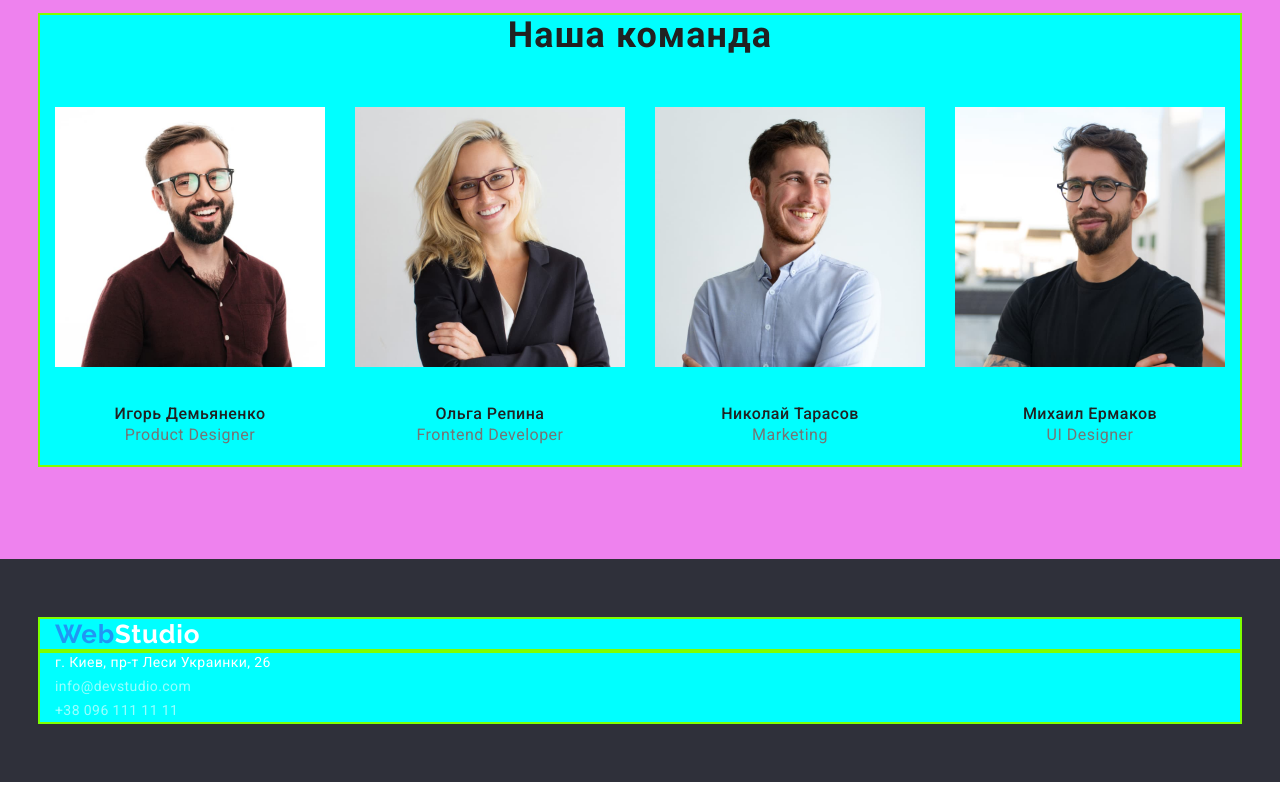
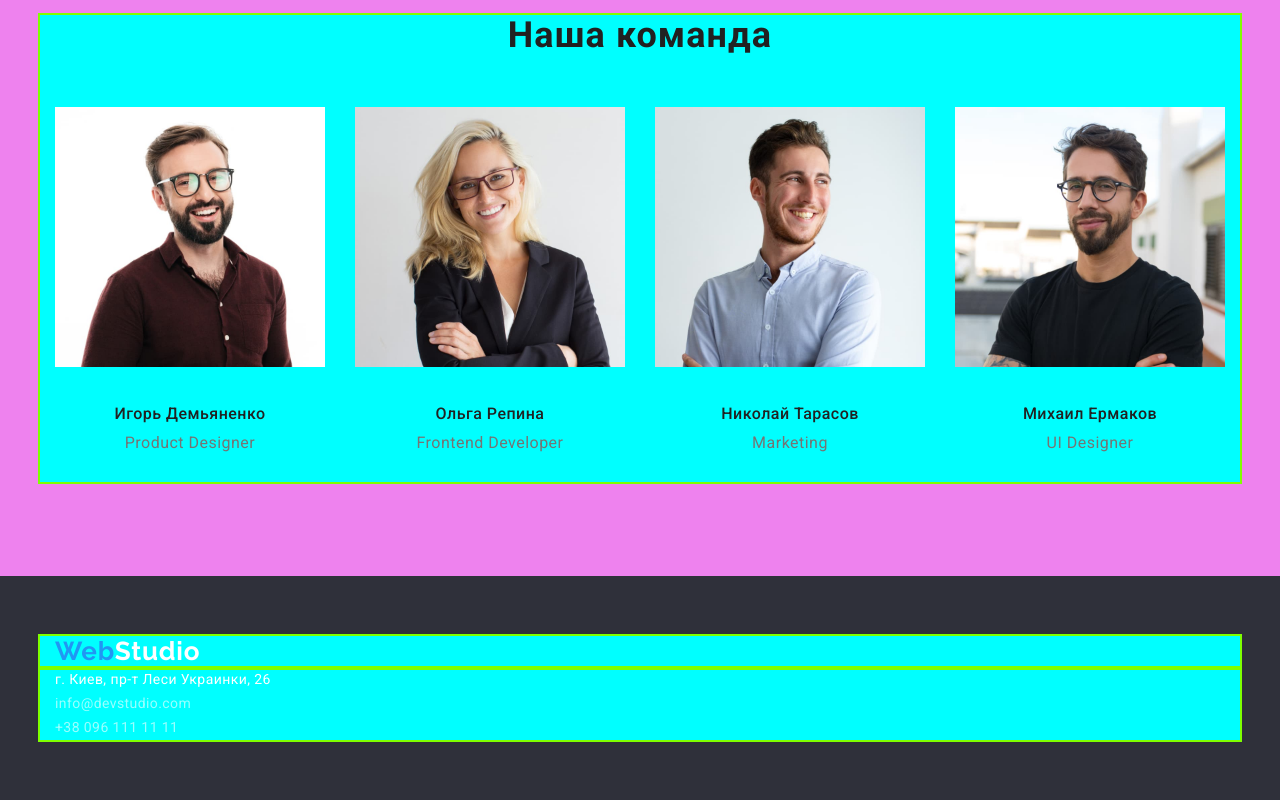
Before and after one commit to IrynaDidkivska/goit-markup-hw-03-FS, a plain HTML site: page index.html in a window 1280 px wide. Shown: the part 1536-2336 px from the top of the page. Drawn offline with nearby package versions, Linux system fonts and the light colour scheme.

```diff
--- a/css/styles.css
+++ b/css/styles.css
@@ -257,7 +257,7 @@ p {
 .text-index {
   margin-bottom: 30px;
   font-size: 16px;
-  line-height: 1.18px;
+  line-height: 1.18;
   text-align: center;
   letter-spacing: 0.03em;
   color: var(--secondary-text-color);
```
